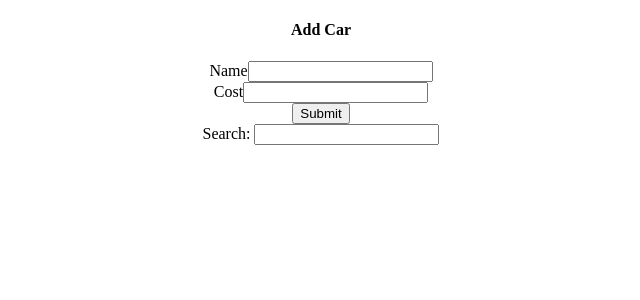
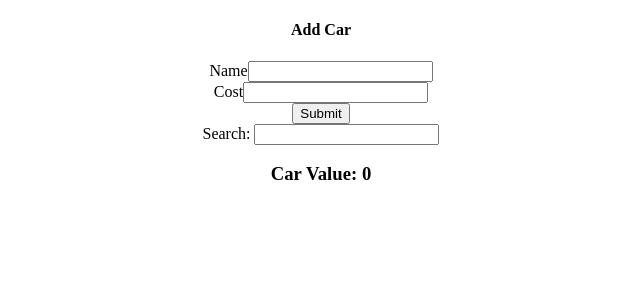
Before and after one commit to ianrboyle/react-ts-redux, a React (Create React App) app: page / in a window 1280 px wide. Shown: the top 300 px of the page, without its empty margins (319-959 px from the left). Built offline with nearby package versions, Linux system fonts and the light colour scheme.

Commit message:
adds carvalue

```diff
--- a/src/App.tsx
+++ b/src/App.tsx
@@ -4,6 +4,7 @@ import './App.css';
 import { CarForm } from './components/CarForm';
 import { CarList } from './components/CarList';
 import { CarSearch } from './components/CarSearch';
+import { CarValue } from './components/CarValue';
 
 function App() {
   return (
@@ -11,6 +12,7 @@ function App() {
       <CarForm />
       <CarSearch />
       <CarList />
+      <CarValue />
     </div>
   );
 }
--- a/src/components/CarValue.tsx
+++ b/src/components/CarValue.tsx
@@ -1,7 +1,25 @@
 import React from 'react'
+import {useSelector} from 'react-redux'
+import { IState } from '../store'
+export const CarValue = () => {
 
-export const CarValue = () => {
+  const carValue = useSelector((state: IState) =>{
+    if (state.cars.cars){
+      const searchTerm = state.cars.searchTerm;
+      const cars = state.cars.cars.filter((car) => car.name?.toLocaleLowerCase().includes(searchTerm.toLocaleLowerCase()));
+      let carSum = 0;
+       cars.forEach(c => {
+        if (c.cost){
+          carSum += c.cost
+        }
+        });
+        return carSum;
+      }
+
+  })
   return (
-    <div>CarValue</div>
+    <div><h3>
+      Car Value: {carValue}</h3>
+      </div>
   )
 }
```
